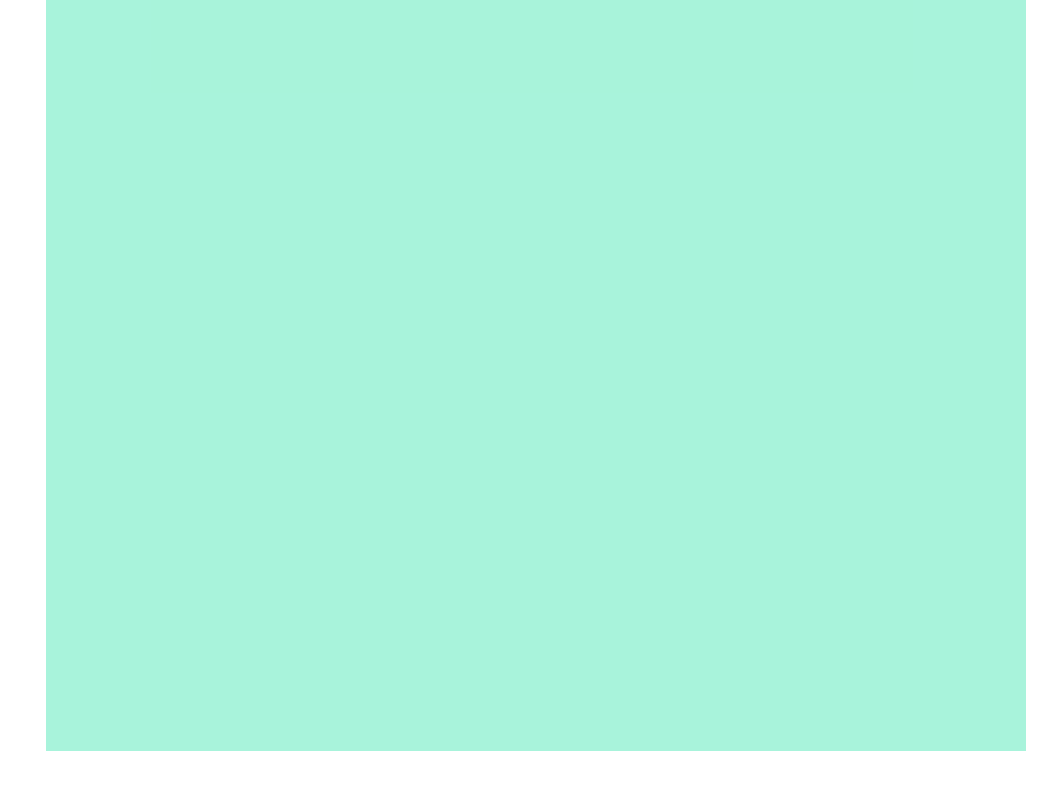
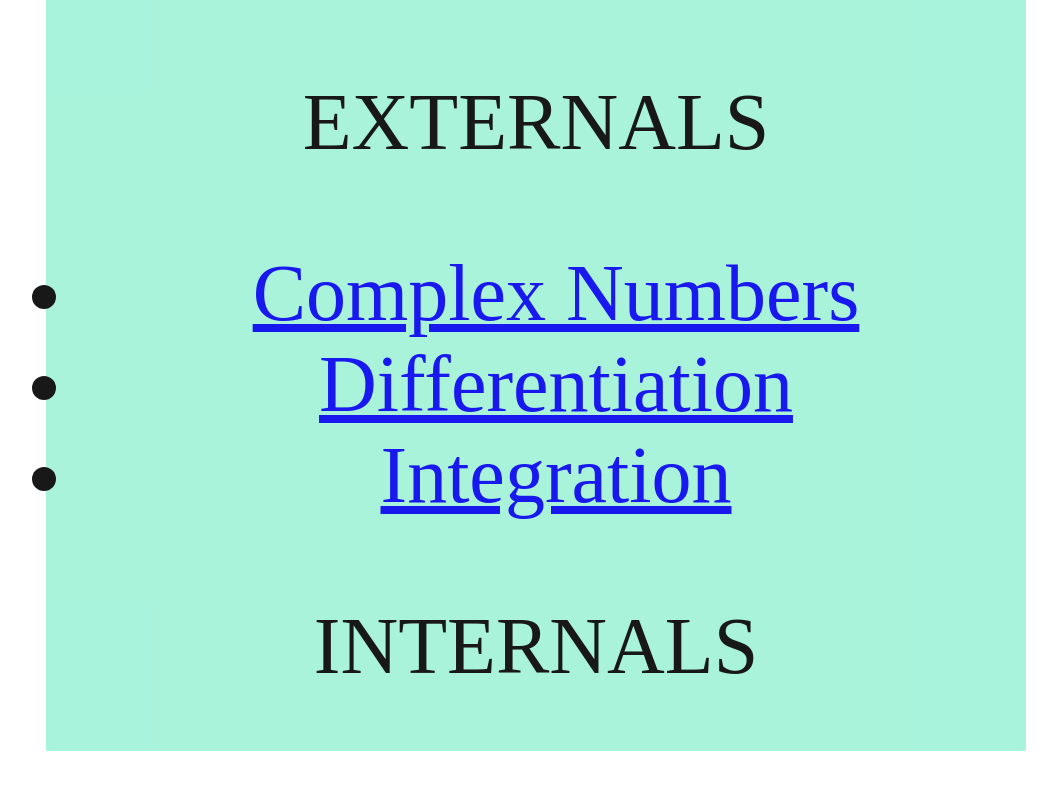
Before and after one commit to ST99999990/level-3-website-design---tanav-, a plain HTML site: page pages/index.html in a window 1280 px wide. Shown: the part 924-1714 px from the top of the page, without its empty margins (104-1161 px from the left). Drawn offline with Linux system fonts and the light colour scheme.

Commit message:
Update index.html

```diff
--- a/pages/index.html
+++ b/pages/index.html
@@ -5,17 +5,23 @@
     <meta name="viewport" content="width=\, initial-scale=1.0" />
     <title>Tanav Academy</title>
     <link rel="stylesheet" href="../css/styles.css" />
+    <link rel="icon" href="../img/Tanav Academy_transparent-.png" />
   </head>
   <body>
     <div class="navbar_main">
       <!--the buttons for the nav bar-->
       <div class="navbar_buttons">
         <ul>
+          <a href="../pages/index.html"
+            ><img class="img_nav" src="../img/Tanav.jpg" alt="Logo" />
+          </a>
+          <!--the buttons for the nav bar-->
           <li><a class="name" href="../pages/signup.html">SIGN UP</a></li>
           <li><a class="name" href="../pages/login.html">LOGIN</a></li>
         </ul>
       </div>
     </div>
+
     <div class="index_details">
       <!--this will be the main image for the index page.-->
       <img
@@ -33,6 +39,29 @@
     </div>
     <div class="courses_board">
       <header class="course_name">LEVEL 3 CALCULUS</header>
+
+      <div class="course_buttons">
+        <p class="names">EXTERNALS</p>
+        <ul>
+          <li>
+            <a class="buttons_externals" href="../pages/complex.html"
+              >Complex Numbers</a
+            >
+          </li>
+          <li>
+            <a class="buttons_externals" href="../pages/differentiation.html"
+              >Differentiation</a
+            >
+          </li>
+
+          <li>
+            <a class="buttons_externals" href="../pages/integration.html"
+              >Integration</a
+            >
+          </li>
+        </ul>
+        <p class="names">INTERNALS</p>
+      </div>
     </div>
   </body>
 </html>
```
